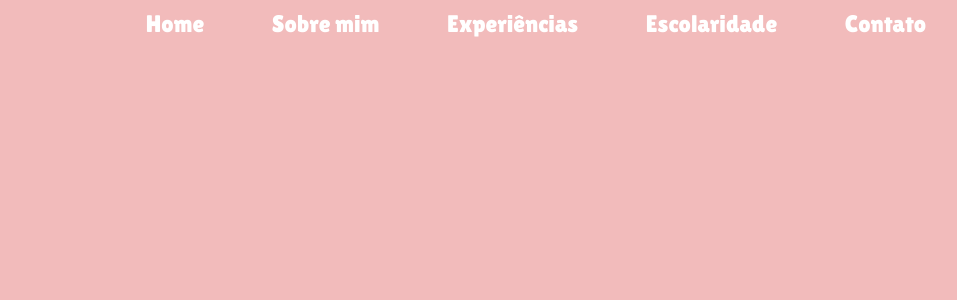
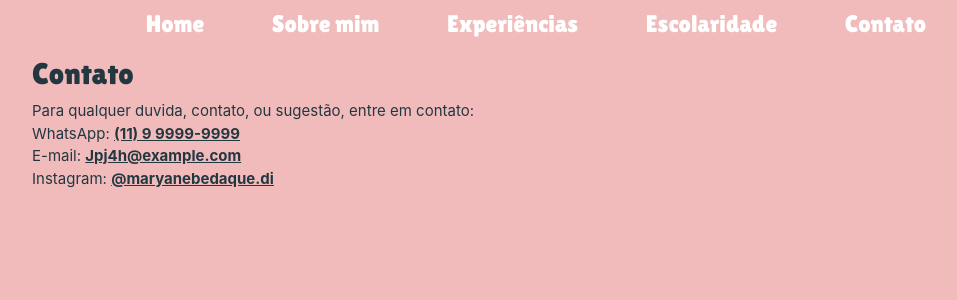
Before and after one commit to robiertoo/maryane-bedaque, a Vue app: page /contact in a window 1280 px wide. Shown: the top 300 px of the page, without its empty margins (104-1061 px from the left). Built offline with nearby package versions, Linux system fonts and the light colour scheme.

Commit message:
create contact view

```diff
--- a/src/router/index.js
+++ b/src/router/index.js
@@ -24,6 +24,11 @@ const router = createRouter({
       name: 'education',
       component: () => import('../views/EducationView.vue'),
     },
+    {
+      path: '/contact',
+      name: 'contact',
+      component: () => import('../views/ContactView.vue'),
+    },
   ],
 });
 
--- /dev/null
+++ b/src/views/ContactView.vue
@@ -0,0 +1,20 @@
+<script setup>
+</script>
+
+<template>
+  <div class="flex flex-col md:flex-row md:space-x-4 space-y-2">
+    <div class="w-full">
+      <div class="mb-2">
+        <h1>Contato</h1>
+      </div>
+
+      <div class="text-justify">
+        <p>Para qualquer duvida, contato, ou sugestão, entre em contato:</p>
+
+        <p>WhatsApp: <a href="https://wa.me/5511999999999" class="font-bold underline" target="_blank">(11) 9 9999-9999</a></p>
+        <p>E-mail: <a href="mailto:Jpj4h@example.com" class="font-bold underline" target="_blank">Jpj4h@example.com</a></p>
+        <p>Instagram: <a href="https://www.instagram.com/maryanebedaque.di/" class="font-bold underline" target="_blank">@maryanebedaque.di</a></p>
+      </div>
+    </div>
+  </div>
+</template>
```
